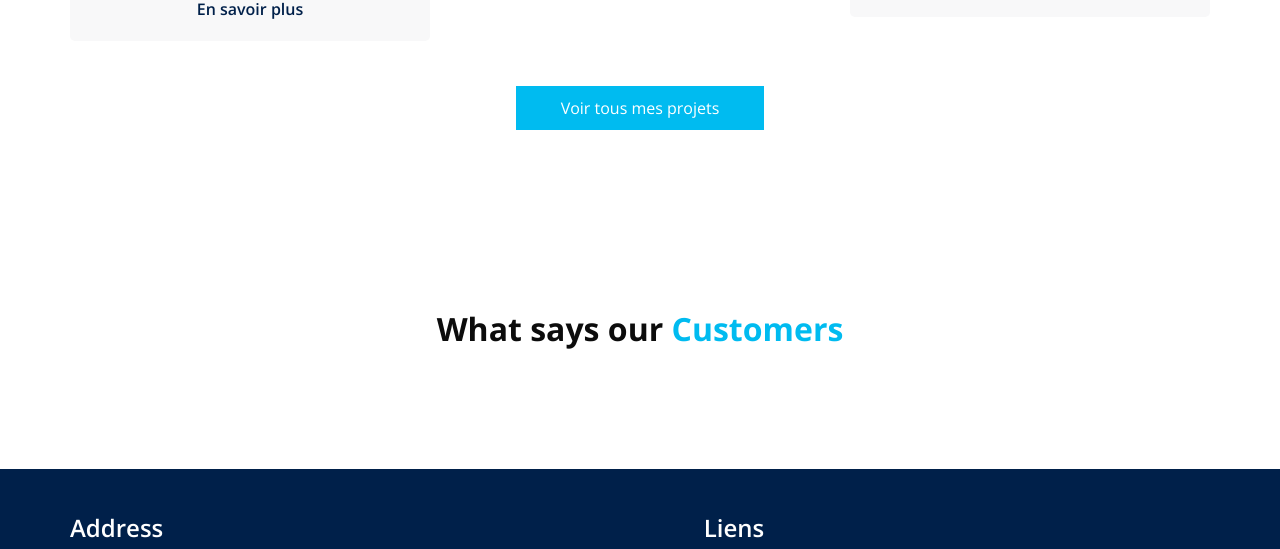
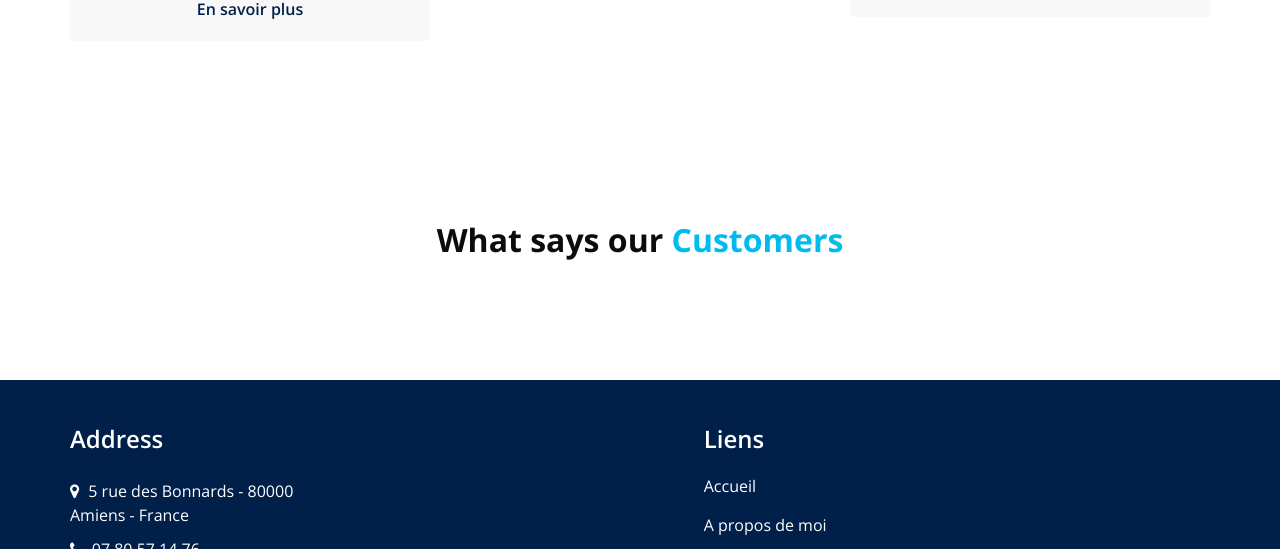
Before and after one commit to Gabric0/Portfolio-de-Gabriel-Roelens, a plain HTML site: page index.html in a window 1280 px wide. Shown: the part 1384-1933 px from the top of the page. Drawn offline with nearby package versions, Linux system fonts and the light colour scheme; some packages are replaced by stand-ins of ours; a script that the page names is missing.

Commit message:
Update index.html

```diff
--- a/index.html
+++ b/index.html
@@ -159,11 +159,6 @@
             </div>
           </div>
         </div>
-      </div>
-      <div class="btn-box">
-        <a href="projets.html">
-          Voir tous mes projets
-        </a>
       </div>
     </div>
   </div>
```
